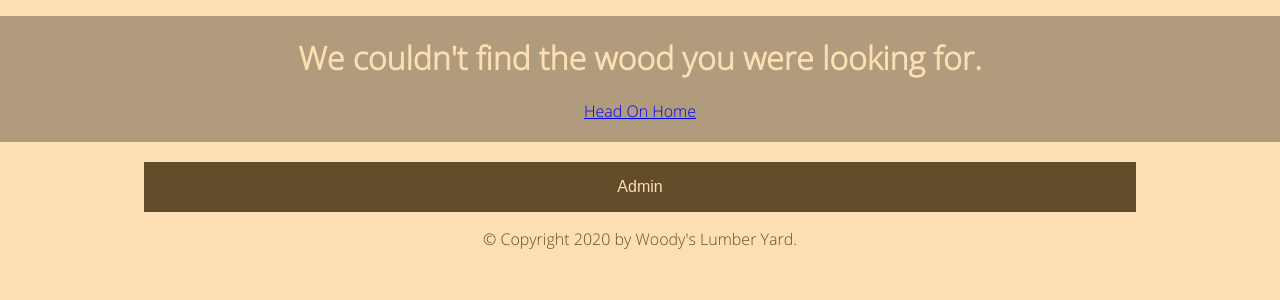
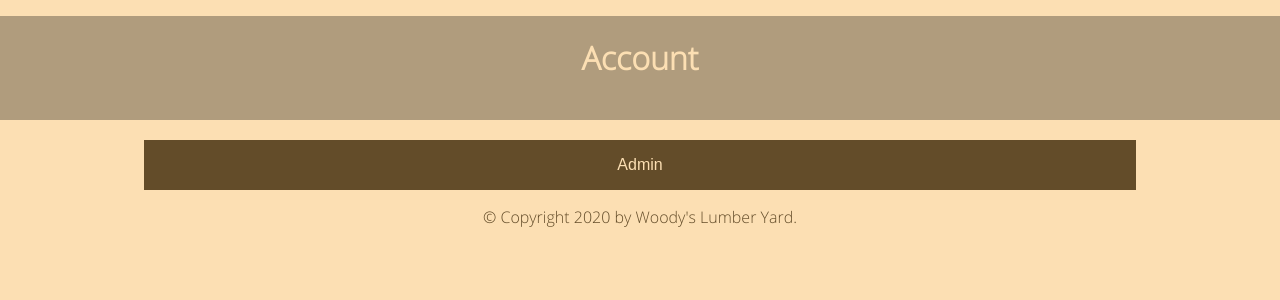
Before and after one commit to starlightromero/woodys-lumber-yard, a Flask app: page /account in a window 1280 px wide. Shown: the part 141-441 px from the top of the page. Run offline with Flask 2, Linux system fonts and the light colour scheme.

Commit message:
changed profile to account

```diff
--- a/app.py
+++ b/app.py
@@ -193,10 +193,10 @@ def lattice():
     return "Lattice"
 
 
-@app.route("/profile")
+@app.route("/account")
 def profile():
-    """Profile page."""
-    return render_template("profile.html")
+    """Account page."""
+    return render_template("account.html")
 
 
 @app.route("/cart")
--- a/templates/profile.html
+++ b/templates/account.html
@@ -2,5 +2,5 @@
 {% block title %}Cart{% endblock %}
 
 {% block content %}
-<h1>Profile</h1>
+<h1>Account</h1>
 {% endblock %}
--- a/templates/base.html
+++ b/templates/base.html
@@ -19,7 +19,7 @@
       </form>
       <h1><a href="/">Woody's Lumber Yard</a></h1>
       <div class="user-icons">
-        <a href="/profile">
+        <a href="/account">
           <img src="/static/assets/user.svg" alt="My Account">
         </a>
         <a href="/cart">
```
